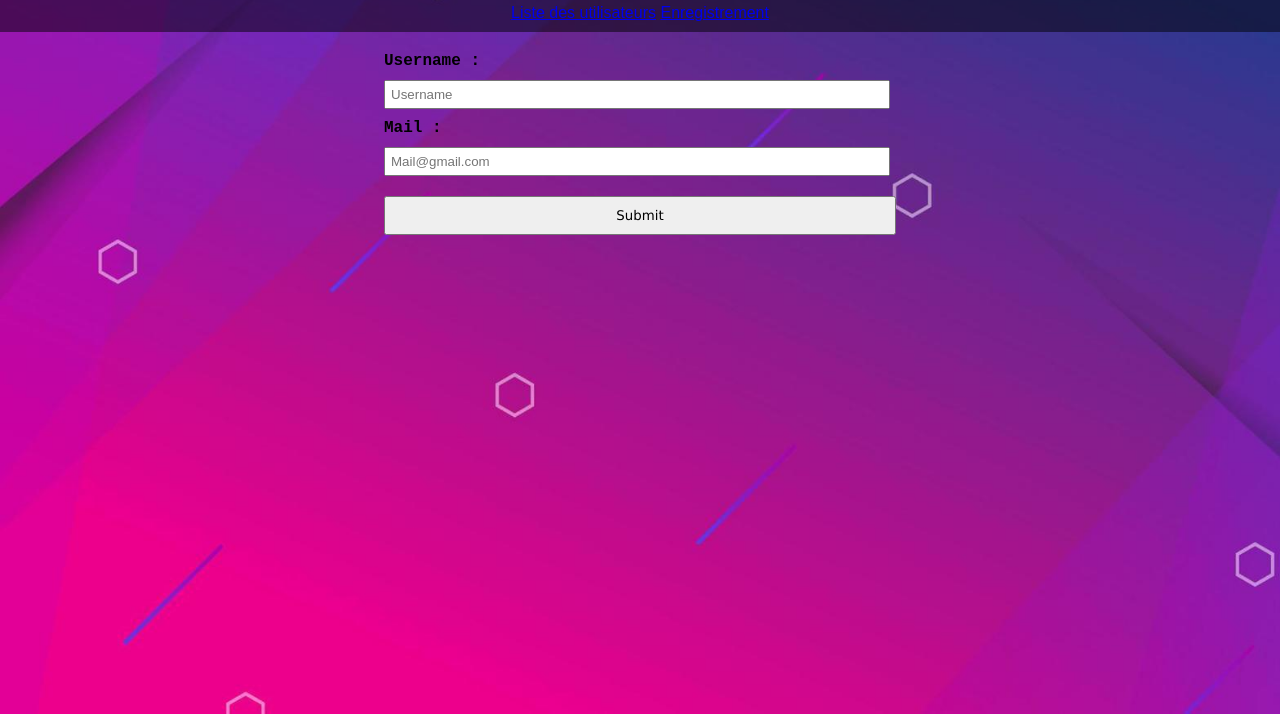
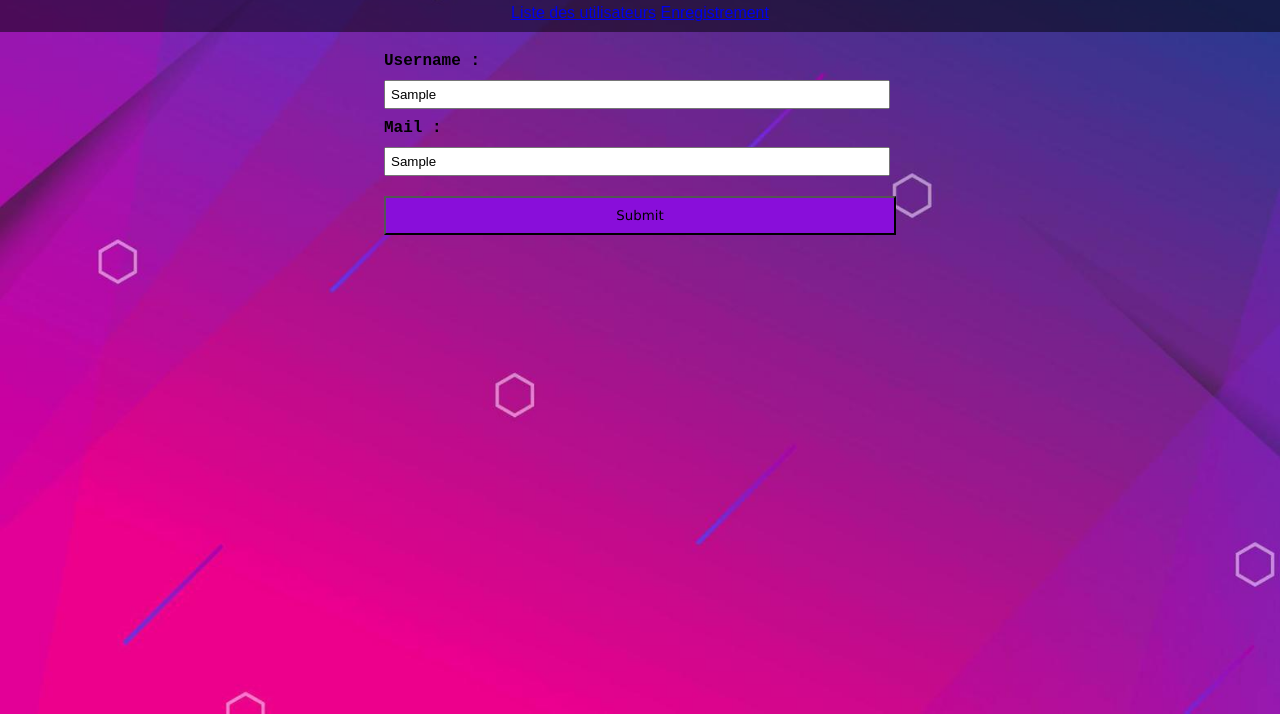
Before and after one commit to KamilMAZAN/projet_dock, a website: page Recup.html in a window 1280 px wide. Both pictures are taken after typing "Sample", "Sample" into the empty fields and a click on the button "Submit". Shown: the part 86-800 px from the top of the page. Drawn offline with nearby package versions, Linux system fonts and the light colour scheme; no server answers.

Commit message:
Maj chamsp vide pas possible

```diff
--- a/Recup.html
+++ b/Recup.html
@@ -38,6 +38,10 @@
         function submitForm() {
             const data1 = $('#Username').val();
             const data2 = $('#Mail').val();
+            if (!data1 || !data2 || !data3) {
+                alert('Veuillez remplir tous les champs');
+                return;
+            }
             console.log('Submitting data:', data1, data2);
             retrievePassword(data1, data2);
         }
--- a/styles.css
+++ b/styles.css
@@ -58,6 +58,8 @@
   padding: 10px; /* Ajoutez un espace autour du texte du bouton */
   margin-top: 10px; /* Espacement par rapport aux champs de saisie */
   font-family: 'Verdana', sans-serif;
+  background-color: rgb(137, 14, 218);
+  color: rgb(0, 0, 0);
 }
 
 table {
```
Also changed, not shown: index.html (+6 -0 lines).
